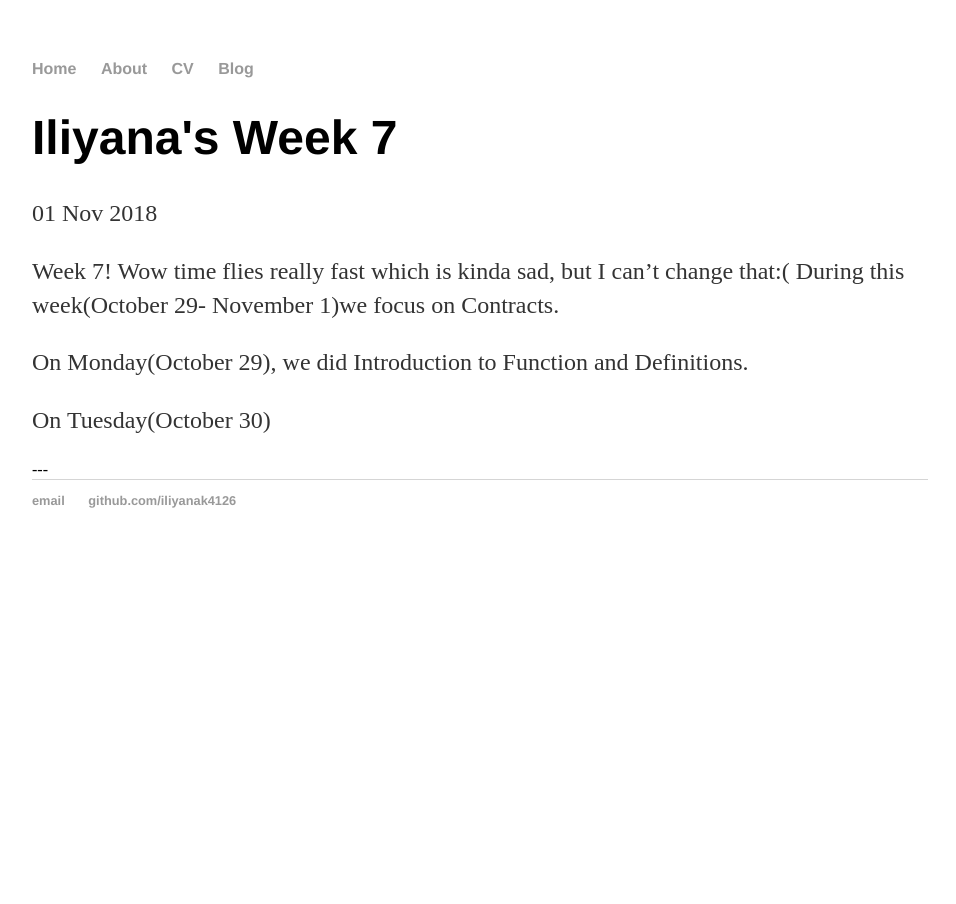
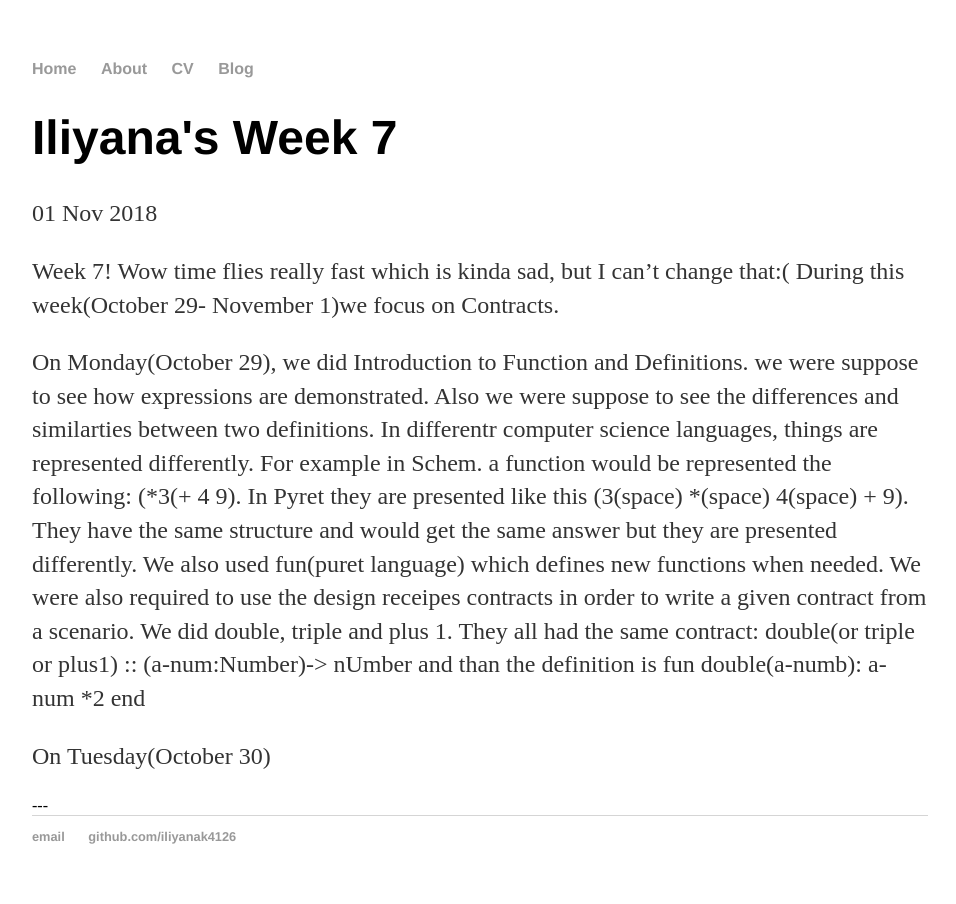
Before and after one commit to iliyanak4126/iliyanak4126.github.io, a Jekyll site: the page built from _posts/2018-11-1-Iliyana-Week-7.md, in a window 1280 px wide. Shown: the whole page, without its empty margins (160-1116 px from the left). Built offline with Jekyll 4.4.1, drawn with Linux system fonts in a browser that asks for light colours.

Commit message:
Update 2018-11-1-Iliyana-Week-7.md

```diff
--- a/_posts/2018-11-1-Iliyana-Week-7.md
+++ b/_posts/2018-11-1-Iliyana-Week-7.md
@@ -8,7 +8,8 @@ Week 7! Wow time flies really fast which is kinda sad, but I can't change that:(
 During this week(October 29- November 1)we focus on Contracts.
 
 
-On Monday(October 29), we did Introduction to Function and Definitions.
+On Monday(October 29), we did Introduction to Function and Definitions. we were suppose to see how expressions are demonstrated. Also we were suppose to see the differences and similarties between two definitions. In differentr computer science languages, things are represented differently. For example in Schem. a function would be represented the following: (*3(+ 4 9). In Pyret they are presented like this (3(space) *(space) 4(space) + 9). They have the same structure and would get the same answer but they are presented differently. We also used fun(puret language) which defines new functions when needed.
+We were also required to use the design receipes contracts in order to write a given contract from a scenario. We did double, triple  and plus 1. They all had the same contract: double(or triple or plus1) :: (a-num:Number)-> nUmber and than the definition is fun double(a-numb): a-num *2 end
 
 
 On Tuesday(October 30)
```
